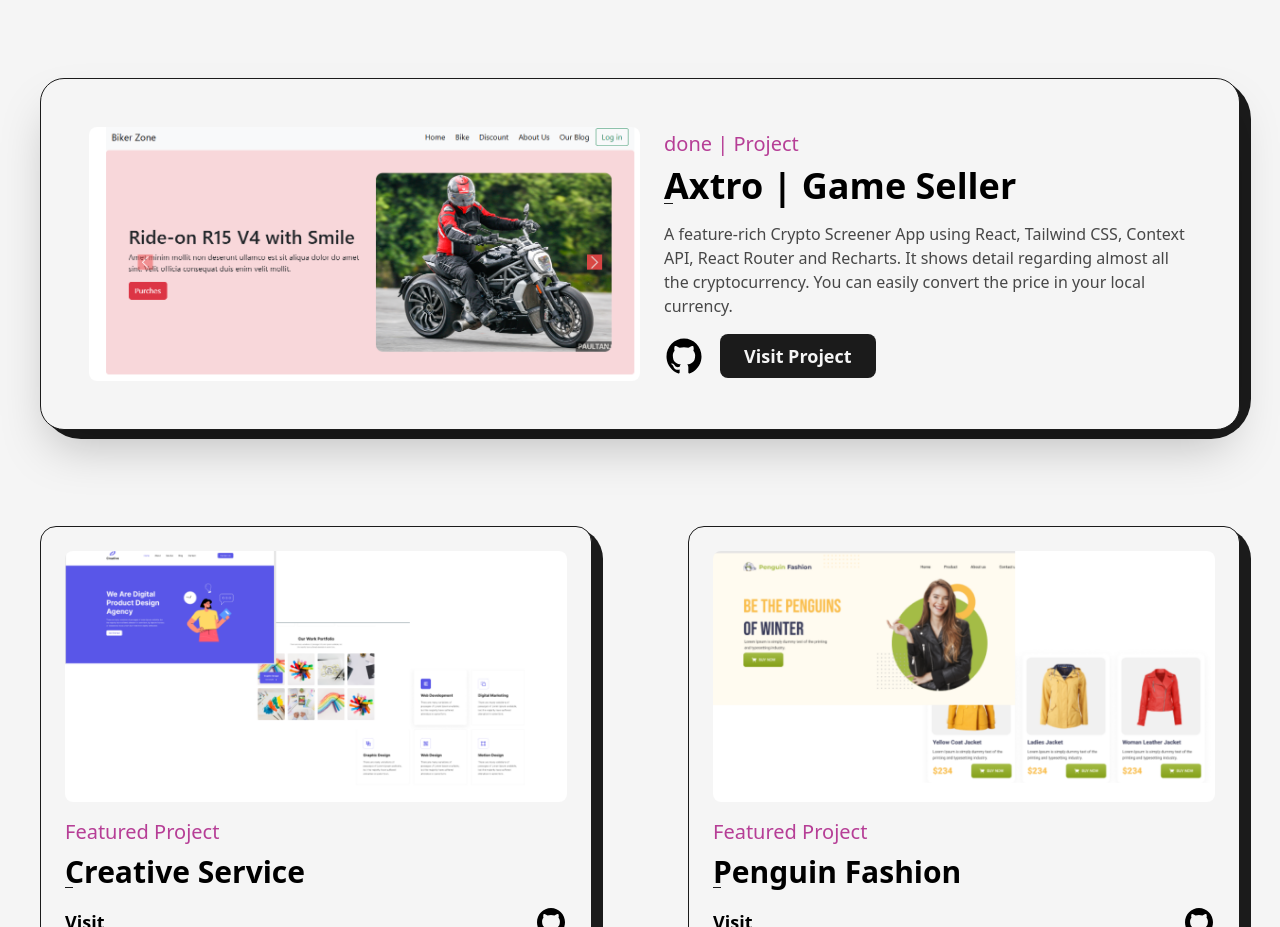
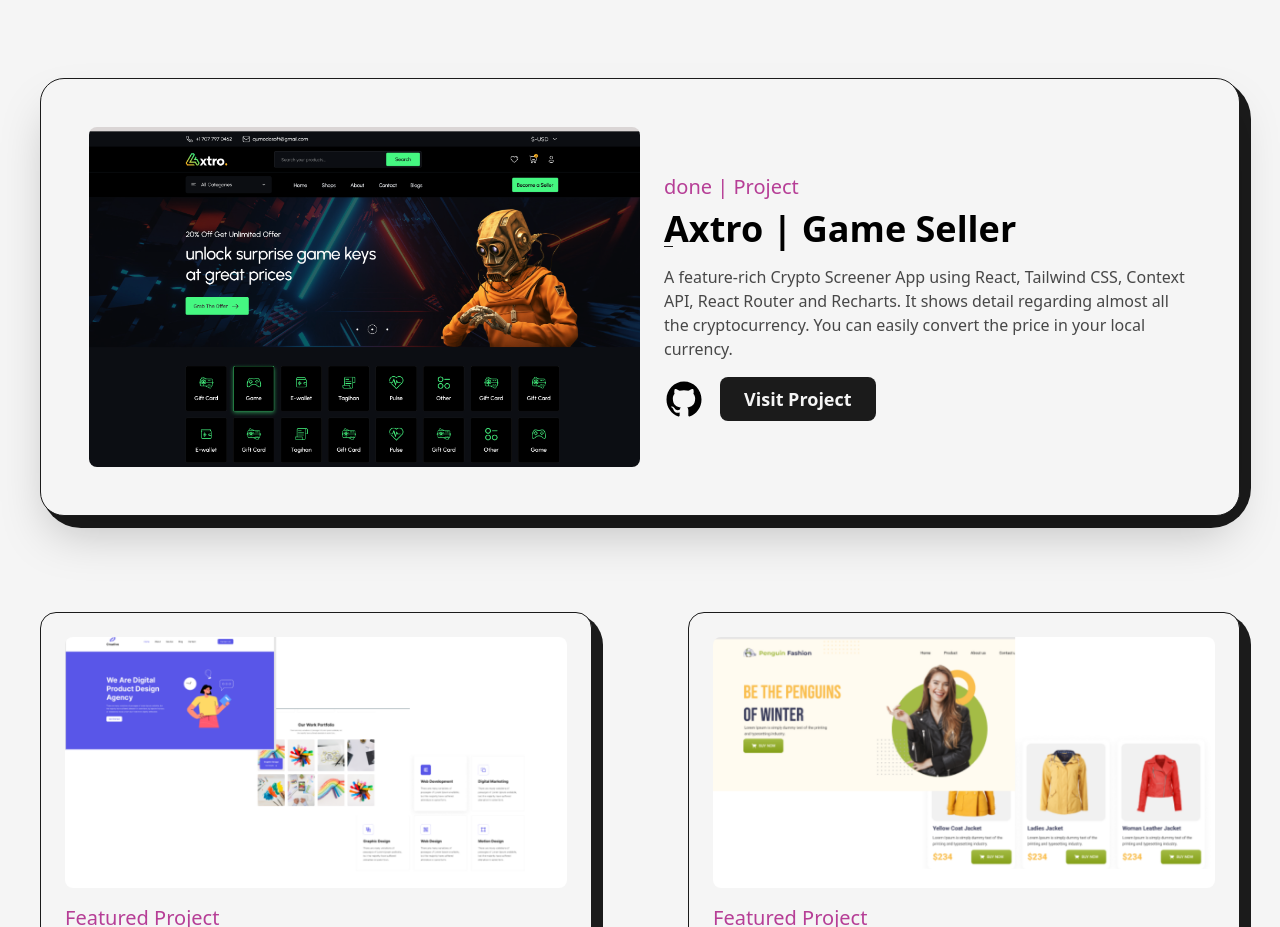
Before and after one commit to nahidulhasan4/My-Profolio, a Next.js app: page /project in a window 1280 px wide. Shown: the part 1420-2347 px from the top of the page. Built offline with nearby package versions, Linux system fonts and the light colour scheme.

Commit message:
here change project

```diff
--- a/src/pages/project.js
+++ b/src/pages/project.js
@@ -6,7 +6,7 @@ import Layout from "@/component/Layout";
 import AnimatedText from "@/component/AnimatedText";
 import { GithubIcon } from "@/component/Icons";
 import ProjectImg1 from "../../public/images/projects/ChatApp.png";
-import ProjectImg2 from "../../public/images/projects/bikerZOne.png";
+import Axtro01 from "../../public/images/projects/axtro.png";
 import ProjectImg3 from "../../public/images/projects/TeaHouse.png";
 import ProjectImg4 from "../../public/images/projects/G3.png";
 import ProjectImg5 from "../../public/images/projects/creative.png";
@@ -159,7 +159,7 @@ const project = () => {
             <div className="col-span-12">
               <FeaturedProject
                 title="Axtro | Game Seller "
-                img={ProjectImg2}
+                img={Axtro01}
                 summmary="  A feature-rich Crypto Screener App using React, Tailwind CSS, Context API, React Router and Recharts.
               It shows detail regarding almost all the cryptocurrency. You can easily convert the price in your
               local currency."
```
Also changed, not shown: public/images/projects/axtro.png (added).
